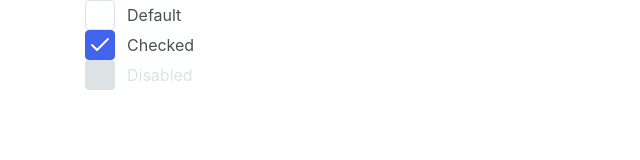
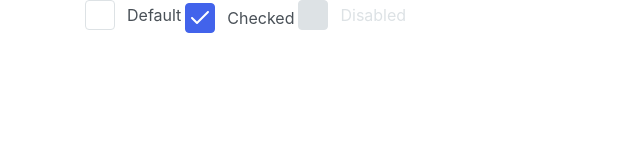
Before and after one commit to js-tasks-ru/htmlcss-20240614_info-mii, a website: page 07-lection5/01-checkbox/index.html in a window 1280 px wide. Shown: the whole page, without its empty margins (0-640 px from the left). Drawn offline with Linux system fonts and the light colour scheme; a web font is replaced by a local one.

Commit message:
fixed-error

```diff
--- a/07-lection5/01-checkbox/checkbox.css
+++ b/07-lection5/01-checkbox/checkbox.css
@@ -1,7 +1,5 @@
 .checkbox {
-    display: flex;
-    flex-direction: column;
-    justify-content: center;
+    display: inline-flex;
     position: relative;
 }
 
```
